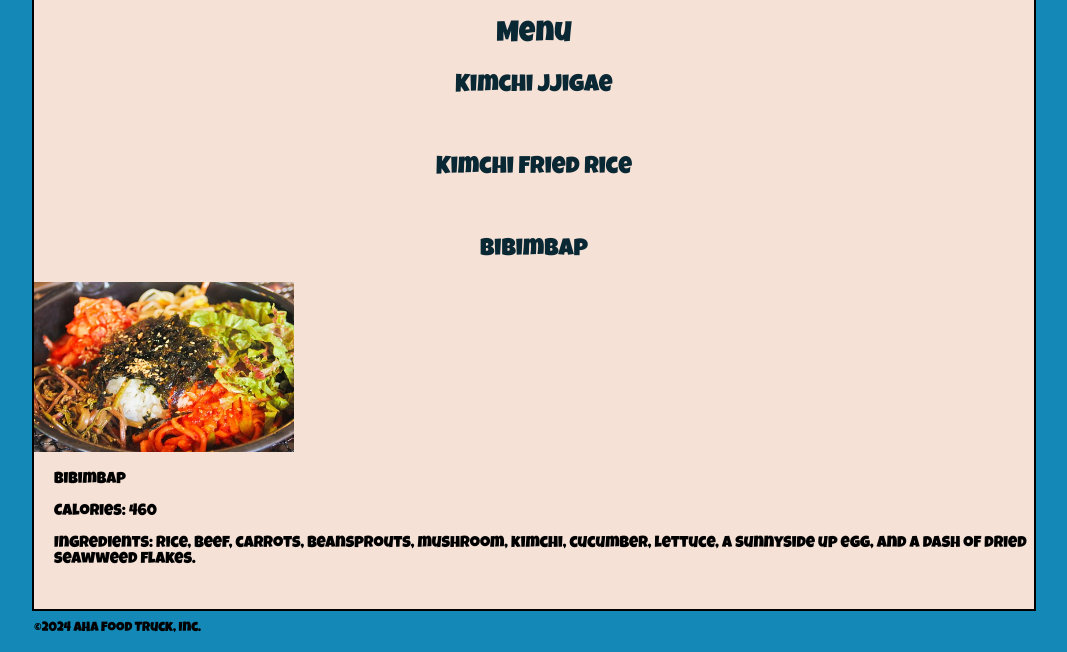
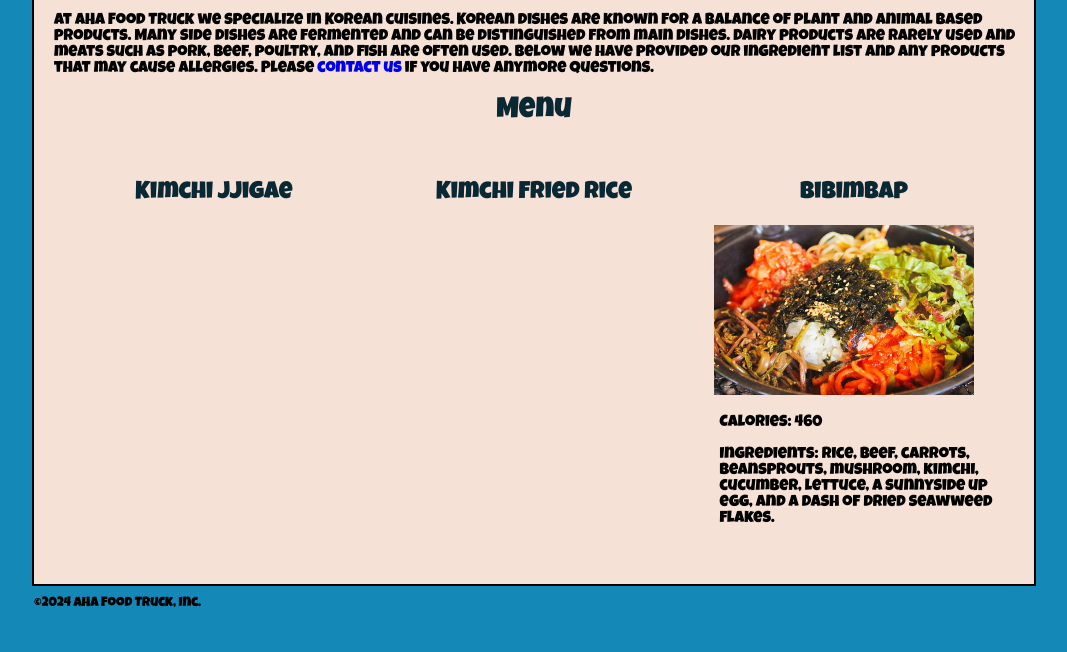
Before and after one commit to AndyyYang/js-final-project, a website: page web/menu.html in a window 1280 px wide. Shown: the part 293-945 px from the top of the page, without its empty margins (106-1173 px from the left). After the commit the page ends 920 px from the top, so only its background shows below. Drawn offline with Linux system fonts and the light colour scheme.

Commit message:
made changes to menu & CSS

```diff
--- a/styles/styles.css
+++ b/styles/styles.css
@@ -67,12 +67,17 @@ h2, h3 {
     color: #092834;
 }
 
+article a {
+    text-decoration: none;
+}
+
 p {
     font-family: "Luckiest Guy", cursive;
     font-style: normal;
     padding-left: 2%;
 }
 
+/* Index */
 .welcome {
     display: flex;
     font-size: 125%;
@@ -98,6 +103,25 @@ p {
     border: 2px solid black;
 }
 
+/* menu */
+.menu {
+    display: flex;
+    padding-right: 40px;
+}
+
+.menu ul:first-child {
+    flex: 33%;
+}
+
+.menu ul:nth-child(2) {
+    flex: 33%;
+}
+
+.menu ul:last-child {
+    flex: 33%;
+}
+
+/* contact */
 .contactp p:first-child {
     text-align: center;
 }
--- a/web/index.html
+++ b/web/index.html
@@ -18,7 +18,7 @@
                 <ul><a href="admin.html"> Admin</a></ul>
             </nav>
                 <article>
-                    <h3> Welcome to AHA Food Truck. We serve the best Korean Food!<br>
+                    <h3> Welcome to AHA Food Truck. We serve the best <a href="/web/menu.html">Korean food!</a><br>
                         Ranging from Kimchi Jjigae, Kimchi Fried Rice, and Bibimbap.
                     </h3>
                         <p>
--- a/web/menu.html
+++ b/web/menu.html
@@ -17,26 +17,30 @@
                 <ul><a href="contact.html"> Contact Us</a></ul>
                 <ul><a href="admin.html"> Admin</a></ul>
             </nav>
-            <article>
-
+            <article class="info">
+                <p>
+                    At AHA Food Truck we specialize in Korean cuisines. Korean dishes are known for a
+                    balance of plant and animal based products. Many side dishes are fermented and can
+                    be distinguished from main dishes. Dairy products are rarely used and meats such as pork,
+                    beef, poultry, and fish are often used. Below we have provided our ingredient list and any
+                    products that may cause allergies. Please <a href="/web/contact.html">contact us</a> if you have anymore questions.
+                </p>
             </article>
-
+            <h1>Menu</h1>
             <section class="menu">
-                <h1>Menu</h1>
-                <h2>Kimchi Jjigae</h2>
+                <ul><h2>Kimchi Jjigae</h2>
                     <img src="/img/" alt="">
                     <p></p>
-
-                <h2>Kimchi Fried Rice</h2>
+                </ul>
+                <ul><h2>Kimchi Fried Rice</h2>
                     <img src="/" alt="">
                     <p></p>
-
-                <h2>Bibimbap</h2>
+                </ul>
+                <ul><h2>Bibimbap</h2>
                     <img src="/img/bim.jpg" height= "170" width="260">
-                    <p>Bibimbap </p>
                     <p>Calories: 460 </p>
                     <p>Ingredients: Rice, beef, carrots, beansprouts, mushroom, kimchi, cucumber, lettuce, a sunnyside up egg, and a dash of dried seawweed flakes.</p>
-
+                </ul>
             </section>
             <footer>
                 <p><small>&copy;2024 AHA Food Truck, Inc.</small></p>
```
